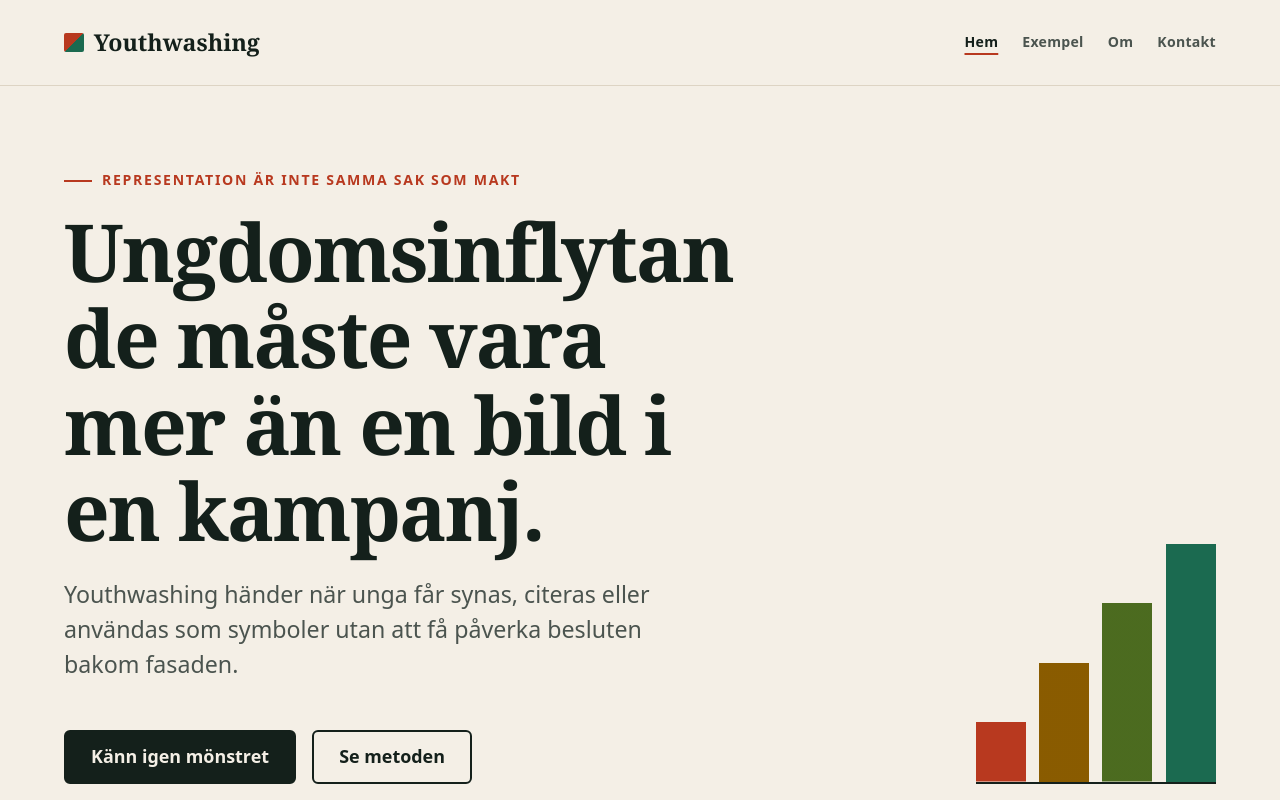
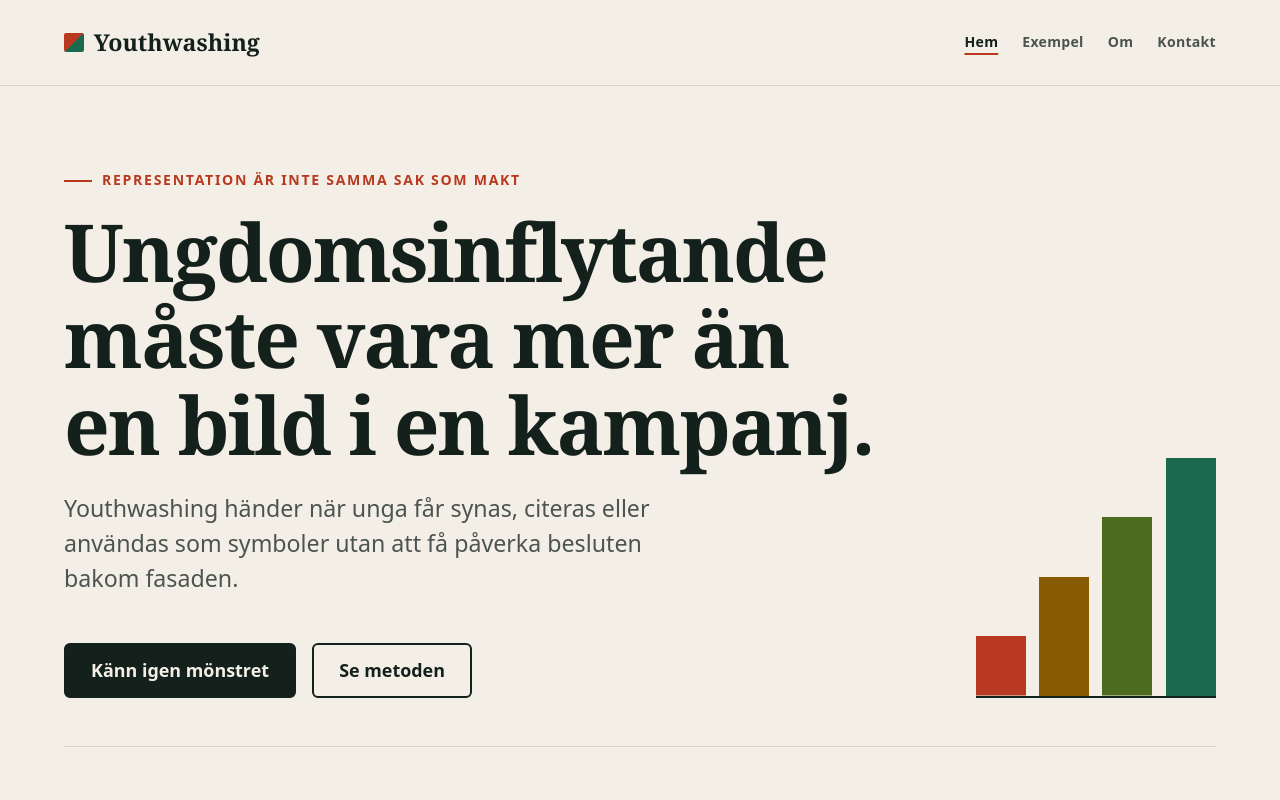
Before and after one commit to abdimannor/youthwashing, a plain HTML site: page index.html in a window 1280 px wide. Shown: the top 800 px of the page. Drawn offline with Linux system fonts and the light colour scheme.

Commit message:
design: keep the home headline from breaking mid-word, deep green band in dark mode

```diff
--- a/main.css
+++ b/main.css
@@ -25,7 +25,7 @@
     --signal-tint: light-dark(#f6e1d8, #33201b);
     --real: light-dark(#1b6a50, #79cfa9);
     --real-tint: light-dark(#dbeae2, #172d25);
-    --band: #14201b;
+    --band: light-dark(#14201b, #1b3a2f);
     --band-ink: #f4efe6;
     --band-soft: #b9c2bc;
     --band-signal: #ff9a80;
@@ -240,7 +240,7 @@
     border-block-end: 1px solid var(--line);
   }
 
-  .hero--home h1 { font-size: var(--step-4); max-inline-size: 15ch; letter-spacing: -0.025em; }
+  .hero--home h1 { font-size: var(--step-4); max-inline-size: 10.5em; letter-spacing: -0.025em; }
 
   /* The four levels as a rising staircase: from facade to real influence. */
   .hero--home::after {
```
